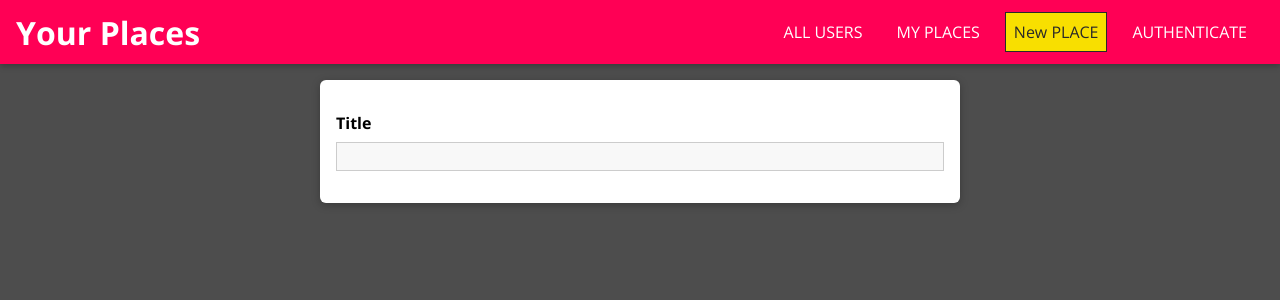
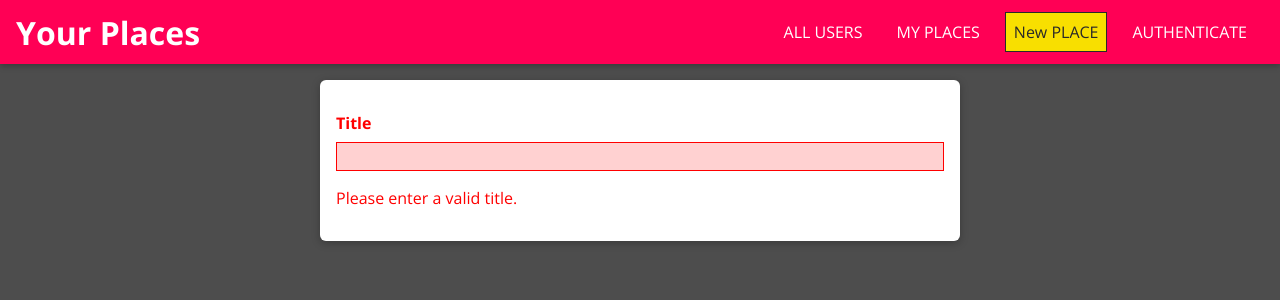
Before and after one commit to smrutiranjan7274/mern-project, a React (Create React App) app in the folder frontend/: page /places/new in a window 1280 px wide. Shown: the top 300 px of the page. Built offline with nearby package versions, Linux system fonts and the light colour scheme.

Commit message:
Add Input Component

```diff
--- a/frontend/src/places/pages/NewPlace.js
+++ b/frontend/src/places/pages/NewPlace.js
@@ -1,12 +1,21 @@
 import React from "react";
 
 import Input from "../../shared/components/FormElements/Input";
-import "./NewPlace.css"
+import "./NewPlace.css";
 
 const NewPlace = () => {
-  return <form className="place-form">
-    <Input element="input" type="text" label="Title" />
-  </form>;
+  return (
+    <form className="place-form">
+      <Input
+        element="input"
+        type="text"
+        label="Title"
+        validators={[]}
+        errorText="Please enter a valid title."
+        onChange={[]}
+      />
+    </form>
+  );
 };
 
 export default NewPlace;
--- a/frontend/src/shared/components/FormElements/Input.js
+++ b/frontend/src/shared/components/FormElements/Input.js
@@ -1,19 +1,57 @@
-import React from "react";
+import React, { useReducer } from "react";
 
 import "./Input.css";
 
+const inputReducer = (state, action) => {
+  switch (action.type) {
+    case "CHANGE":
+      return {
+        ...state,
+        value: action.val,
+        isValid: true,
+      };
+    default:
+      return state;
+  }
+};
+
 const Input = (props) => {
+  const [inputState, dispatch] = useReducer(inputReducer, {
+    value: "",
+    isValid: false,
+  });
+
+  const changeHandler = (event) => {
+    dispatch({ type: "CHANGE", val: event.target.value });
+  };
+
   const element =
     props.element === "input" ? (
-      <input id={props.id} type={props.type} placeholder={props.placeholder} />
+      <input
+        id={props.id}
+        type={props.type}
+        placeholder={props.placeholder}
+        onChange={changeHandler}
+        value={inputState.value}
+      />
     ) : (
-      <textarea id={props.id} rows={props.rows || 3} />
+      <textarea
+        id={props.id}
+        rows={props.rows || 3}
+        onChange={changeHandler}
+        value={inputState.value}
+      />
     );
 
   return (
-    <div className={`form-control`}>
+    <div
+      className={`form-control ${
+        !inputState.isValid && "form-control--invalid"
+      }`}
+    >
       <label htmlFor={props.id}>{props.label}</label>
       {element}
+      {!inputState.isValid && <p>{props.errorText}</p>}
     </div>
   );
 };
```
